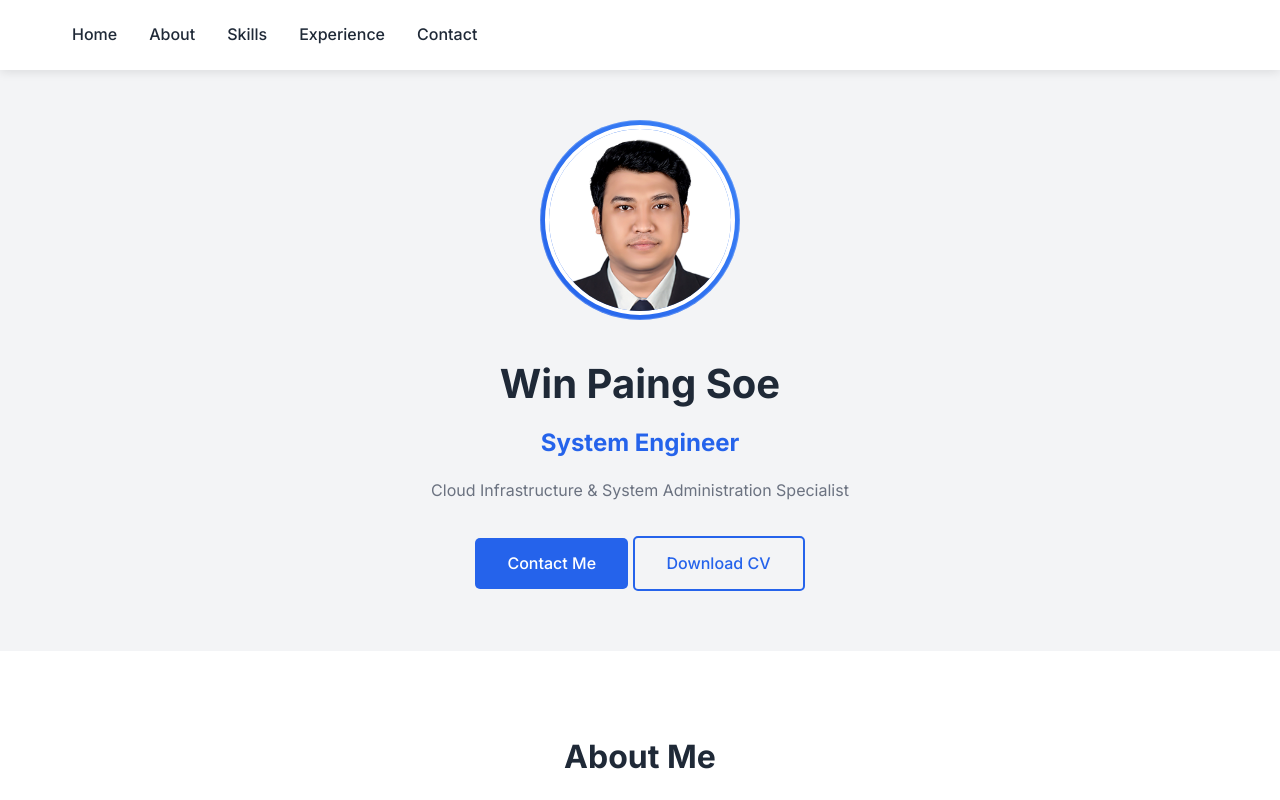
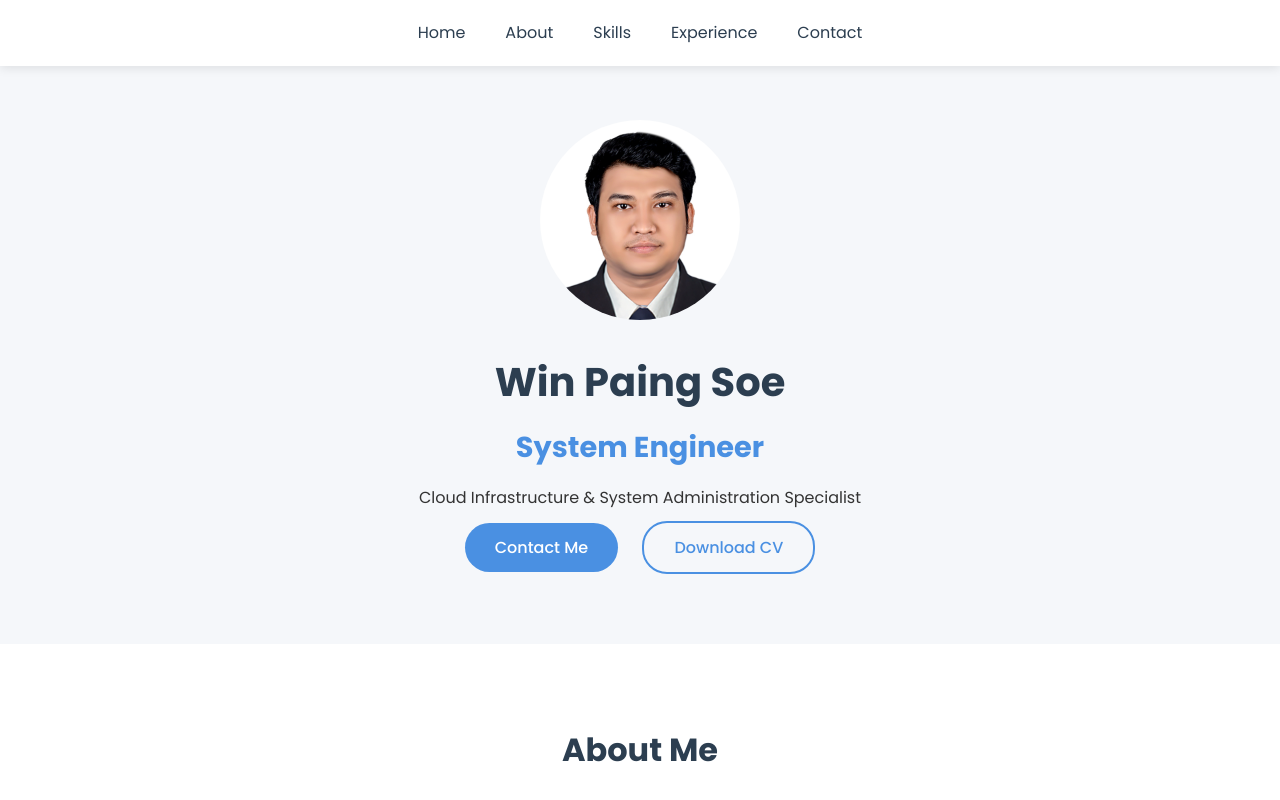
Before and after one commit to wpaing/Portfolio-, a plain HTML site: page index.html in a window 1280 px wide. Shown: the top 800 px of the page. Drawn offline with Linux system fonts and the light colour scheme.

Commit message:
Initial portfolio website

```diff
--- /dev/null
+++ b/css/modern-style.css
@@ -0,0 +1,210 @@
+:root {
+    --primary-color: #4A90E2;
+    --secondary-color: #2C3E50;
+    --accent-color: #E74C3C;
+    --text-color: #333333;
+    --light-bg: #F5F7FA;
+    --white: #FFFFFF;
+    --transition: all 0.3s ease;
+}
+
+* {
+    margin: 0;
+    padding: 0;
+    box-sizing: border-box;
+}
+
+body {
+    font-family: 'Poppins', sans-serif;
+    line-height: 1.6;
+    color: var(--text-color);
+}
+
+.container {
+    max-width: 1200px;
+    margin: 0 auto;
+    padding: 0 20px;
+}
+
+/* Navbar Styling */
+.navbar {
+    background: var(--white);
+    box-shadow: 0 2px 10px rgba(0,0,0,0.1);
+    position: fixed;
+    width: 100%;
+    top: 0;
+    z-index: 1000;
+}
+
+.nav-links {
+    display: flex;
+    justify-content: center;
+    list-style: none;
+    padding: 20px 0;
+}
+
+.nav-links a {
+    color: var(--secondary-color);
+    text-decoration: none;
+    padding: 10px 20px;
+    transition: var(--transition);
+}
+
+.nav-links a:hover {
+    color: var(--primary-color);
+}
+
+/* Hero Section */
+.hero {
+    background: var(--light-bg);
+    padding: 120px 0 60px;
+    text-align: center;
+}
+
+.profile-container {
+    width: 200px;
+    height: 200px;
+    margin: 0 auto 30px;
+    position: relative;
+    border-radius: 50%;
+    overflow: hidden;
+}
+
+.profile-img {
+    width: 100%;
+    height: 100%;
+    object-fit: cover;
+}
+
+.hero h1 {
+    font-size: 2.5em;
+    margin-bottom: 10px;
+    color: var(--secondary-color);
+}
+
+.hero h2 {
+    color: var(--primary-color);
+    font-size: 1.8em;
+    margin-bottom: 15px;
+}
+
+/* Buttons */
+.btn {
+    display: inline-block;
+    padding: 12px 30px;
+    border-radius: 25px;
+    text-decoration: none;
+    transition: var(--transition);
+    font-weight: 500;
+    margin: 10px;
+}
+
+.primary {
+    background: var(--primary-color);
+    color: var(--white);
+}
+
+.secondary {
+    background: transparent;
+    color: var(--primary-color);
+    border: 2px solid var(--primary-color);
+}
+
+.btn:hover {
+    transform: translateY(-3px);
+    box-shadow: 0 5px 15px rgba(0,0,0,0.1);
+}
+
+/* Sections */
+section {
+    padding: 80px 0;
+}
+
+.section-title {
+    text-align: center;
+    font-size: 2em;
+    margin-bottom: 50px;
+    color: var(--secondary-color);
+}
+
+/* Skills Grid */
+.skills-grid {
+    display: grid;
+    grid-template-columns: repeat(auto-fit, minmax(250px, 1fr));
+    gap: 30px;
+    margin-top: 40px;
+}
+
+.skill-category {
+    background: var(--white);
+    padding: 30px;
+    border-radius: 10px;
+    box-shadow: 0 5px 15px rgba(0,0,0,0.05);
+}
+
+.skill-category h3 {
+    color: var(--primary-color);
+    margin-bottom: 20px;
+}
+
+.skill-category ul {
+    list-style: none;
+}
+
+.skill-category li {
+    margin-bottom: 10px;
+    padding-left: 20px;
+    position: relative;
+}
+
+.skill-category li::before {
+    content: "•";
+    color: var(--primary-color);
+    position: absolute;
+    left: 0;
+}
+
+/* Contact Section */
+.contact-wrapper {
+    display: grid;
+    grid-template-columns: repeat(auto-fit, minmax(300px, 1fr));
+    gap: 40px;
+}
+
+.contact-card {
+    background: var(--white);
+    padding: 20px;
+    border-radius: 10px;
+    box-shadow: 0 5px 15px rgba(0,0,0,0.05);
+    margin-bottom: 20px;
+}
+
+.contact-icon {
+    color: var(--primary-color);
+    font-size: 1.5em;
+    margin-bottom: 15px;
+}
+
+/* Footer */
+.footer {
+    background: var(--secondary-color);
+    color: var(--white);
+    text-align: center;
+    padding: 20px 0;
+}
+
+/* Responsive Design */
+@media (max-width: 768px) {
+    .nav-links {
+        flex-direction: column;
+        align-items: center;
+    }
+
+    .hero {
+        padding: 100px 0 40px;
+    }
+
+    .section-title {
+        font-size: 1.8em;
+    }
+}
--- a/index.html
+++ b/index.html
@@ -5,8 +5,8 @@
     <meta charset="UTF-8">
     <meta name="viewport" content="width=device-width, initial-scale=1.0">
     <title>Win Paing Soe | System Engineer</title>
-    <link rel="stylesheet" href="css/style.css">
-    <link href="https://fonts.googleapis.com/css2?family=Inter:wght@400;500;600;700&display=swap" rel="stylesheet">
+    <link rel="stylesheet" href="css/modern-style.css">
+    <link href="https://fonts.googleapis.com/css2?family=Poppins:wght@400;500;600;700&display=swap" rel="stylesheet">
     <link rel="stylesheet" href="https://cdnjs.cloudflare.com/ajax/libs/font-awesome/6.4.0/css/all.min.css">
 </head>
 
```
